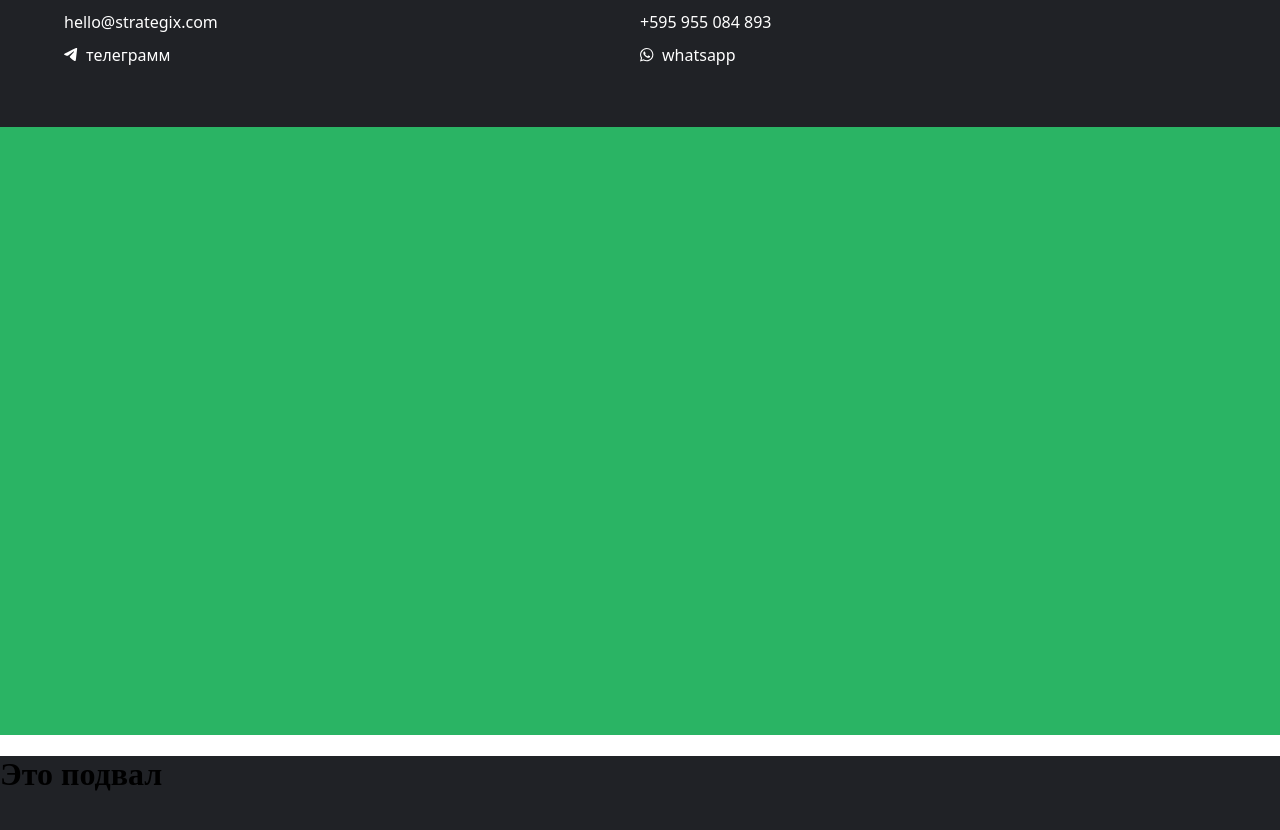
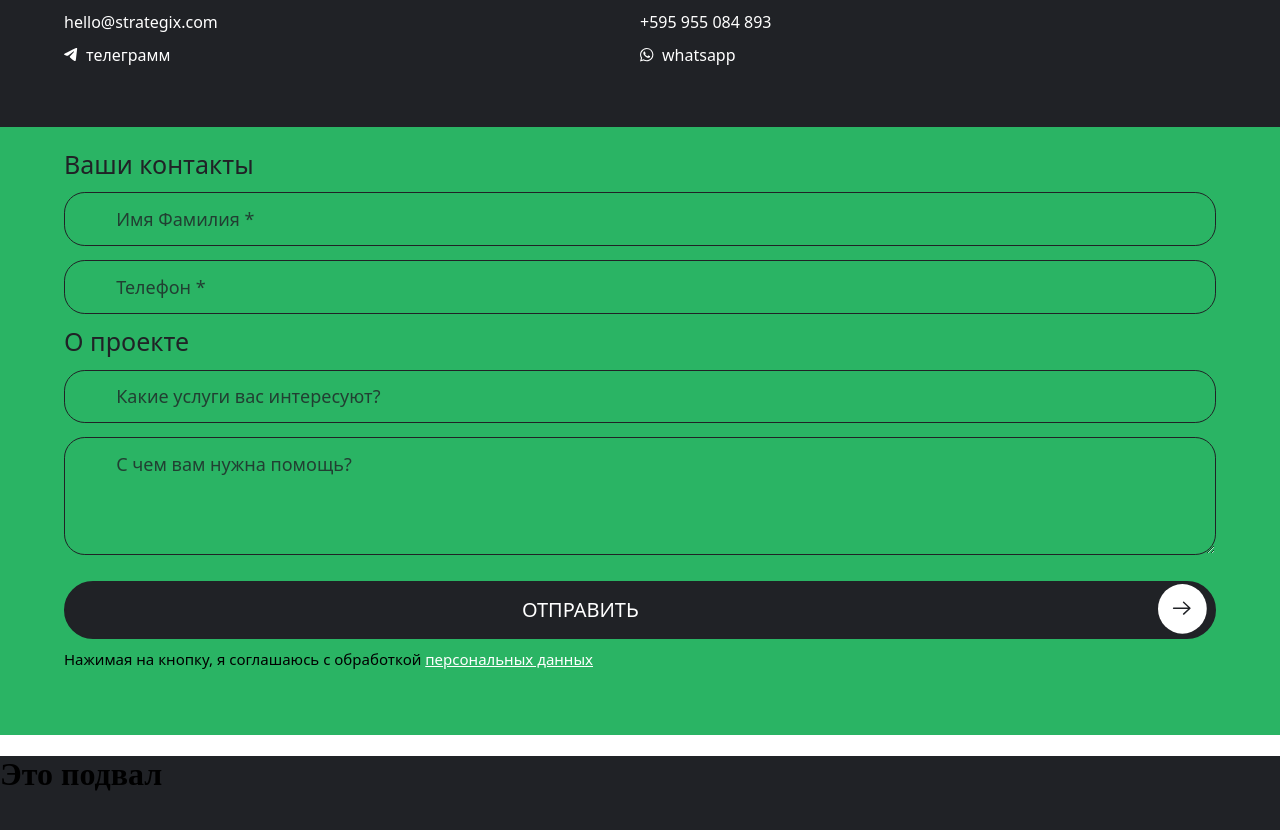
Before and after one commit to NiksorFront/Strategix, a Nuxt app in the folder frontend/: page / in a window 1280 px wide. Shown: the part 3221-4051 px from the top of the page. Built offline with nearby package versions, Linux system fonts and the light colour scheme; a web font is replaced by a local one.

Commit message:
Верстка формы в секции «Оставьте заявку»

```diff
--- a/frontend/src/shared/ui/button-with-icon/ButtonWithIcon.vue
+++ b/frontend/src/shared/ui/button-with-icon/ButtonWithIcon.vue
@@ -93,12 +93,13 @@
 }
 
 .white{
-  border: solid var(--strategix-dark);  /* Accent из макета */
+  border: solid var(--strategix-dark);
+  background-color: var(--strategix-dark);
 }
 
 .white .icon img{
   width: auto;
-  height: 80%;
+  height: 100%;
   aspect-ratio: 1 / 1;
 }
 
--- a/frontend/src/widgets/leave-request/ui/Form.vue
+++ b/frontend/src/widgets/leave-request/ui/Form.vue
@@ -1,6 +1,50 @@
+<script setup lang="ts">
+  import ButtonWithIcon from '@/shared/ui/button-with-icon';
+</script>
+
 <template>
   <form class="form">
-    <!-- <h3>Оставьте заявку, чтобы обсудить проект</h3> -->
+    <div class="lr-form">
+      <h4 class="base-text title">
+        Ваши контакты
+      </h4>
+      <input
+        class="base-text field"
+        type="text"
+        placeholder="Имя Фамилия *"
+      >
+      <input
+        class="base-text field"
+        type="tel"
+        placeholder="Телефон *"
+      >
+
+      <h4 class="base-text title">
+        О проекте
+      </h4>
+      <input
+        class="base-text field"
+        type="text"
+        placeholder="Какие услуги вас интересуют?"
+      >
+      <textarea
+        class="base-text field textarea"
+        placeholder="С чем вам нужна помощь?"
+      />
+
+      <div class="form-row">
+        <ButtonWithIcon
+          src-icon="./images/arrow-next.svg"
+          style-button="white"
+          class="submit"
+        >
+          ОТПРАВИТЬ
+        </ButtonWithIcon>
+        <p class="base-text agree">
+          Нажимая на кнопку, я&nbsp;соглашаюсь с&nbsp;обработкой <a>персональных данных</a>
+        </p>
+      </div>
+    </div>
   </form>
 </template>
 
@@ -10,10 +54,147 @@
   height: 76%;
 
   background-color: var(--strategix-accent);
+
   @media(--tablet-width){
     width: 50%;
     height: 100%;
   }
 }
 
+.lr-form {
+  width: 100%;
+  height: 100%;
+  margin: 0;
+  padding: 3vh 0;
+  box-sizing: border-box;
+
+  display: flex;
+  flex-direction: column;
+  gap: 2.5%;
+
+  color: var(--strategix-dark);
+  background-color: var(--strategix-accent);
+
+  @media(--tablet-width){
+    padding: 4.25vh 0 0 min(108px, 4.5vw);
+    gap: 1.6%;
+  }
+}
+
+.title {
+  margin: 0;
+
+  font-size: clamp(20px, 2.6vw, 32px);
+  font-weight: 500;
+  line-height: 110%;
+  letter-spacing: 0;
+  text-align: left;
+  text-transform: none;
+
+  color: var(--strategix-dark);
+  font-size: min(25px, 6.4vw);
+
+  @media(--tablet-width){
+    font-size: clamp(25px, 2.166vw, 52px);
+    padding: 1.5vh 0 0 0;
+  }
+
+  @media(--mobile-medium) {
+    font-size: min(25px, 5vh);
+  }
+}
+
+.field {
+  width: 100%;
+  padding: 1.95vh 4vw;
+  box-sizing: border-box;
+  border-radius: var(--card-radius);
+  border: 1px solid var(--strategix-dark);
+  background: var(--strategix-accent);
+
+  font-size: min(18px, 4.65vw);
+  font-weight: 400;
+  /* box-sizing: border-box; */
+  outline: none;
+  text-align: left;
+  color: var(--strategix-dark);
+
+  @media(--tablet-width){
+    padding: min(16px, 1.2vh) min(40px, 1.8vw);
+    font-size: clamp(18px, 1.5vw, 42px);
+  }
+
+  @media(--mobile-medium) {
+    font-size: min(18px, 3.75vh);
+  }
+}
+
+.field::placeholder{
+  color: var(--strategix-dark);
+  opacity: 0.8;
+}
+
+.textarea {
+  height: 21%;
+  resize: vertical;
+  color: var(--strategix-dark);
+
+  @media(--tablet-width){
+    height: 12%;
+  }
+}
+
+.form-row {
+  margin: 1% 0 0;
+
+  display: flex;
+  flex-direction: column;
+
+  gap: 4%;
+
+  @media(--tablet-width){
+    margin: 3.5% 0 0;
+    flex-direction: row;
+    align-items: center;
+  }
+}
+
+.submit{
+  width: 100%;
+
+  @media(--tablet-width){
+    min-width: 36%;
+    width: fit-content;
+  }
+}
+
+.agree {
+  width: 80%;
+  margin: 1.6vh 0;
+
+  font-size: min(15px, 3.85vw);
+  font-weight: 400;
+  text-align: left;
+
+  color: black;
+
+  @media(--tablet-width){
+    min-width: 30%;
+    width: fit-content;
+    max-width: 50%;
+    margin: 0;
+
+    font-size: clamp(8px, 0.667vw, 16px);
+  }
+
+  @media(--mobile-medium) {
+    font-size: min(8px, 2vh);
+  }
+}
+
+.agree a {
+  color: white;
+  text-decoration: underline;
+}
+
 </style>
```
Also changed, not shown: frontend/public/images/arrow-next.svg (added), 1 other file (tests, documents, lock files or other folders).
